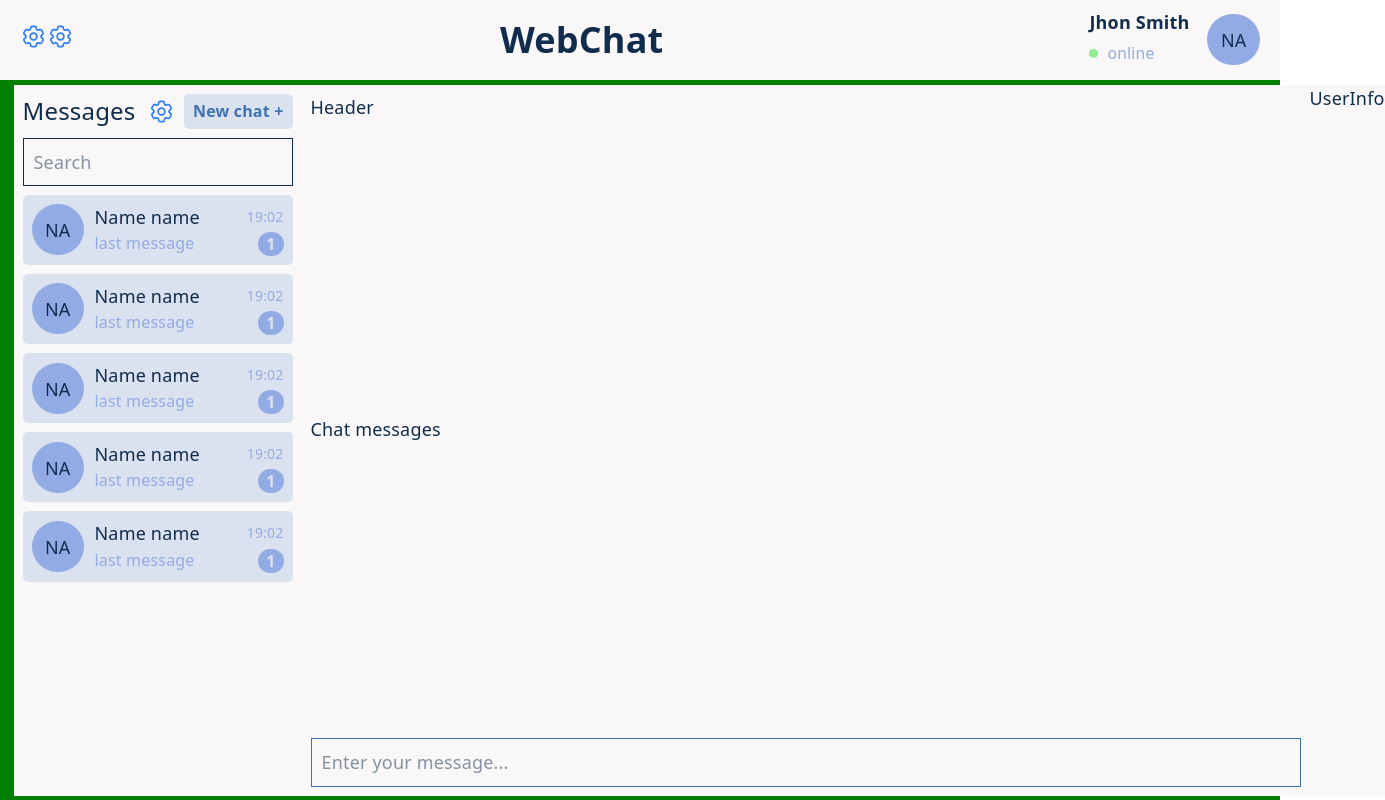
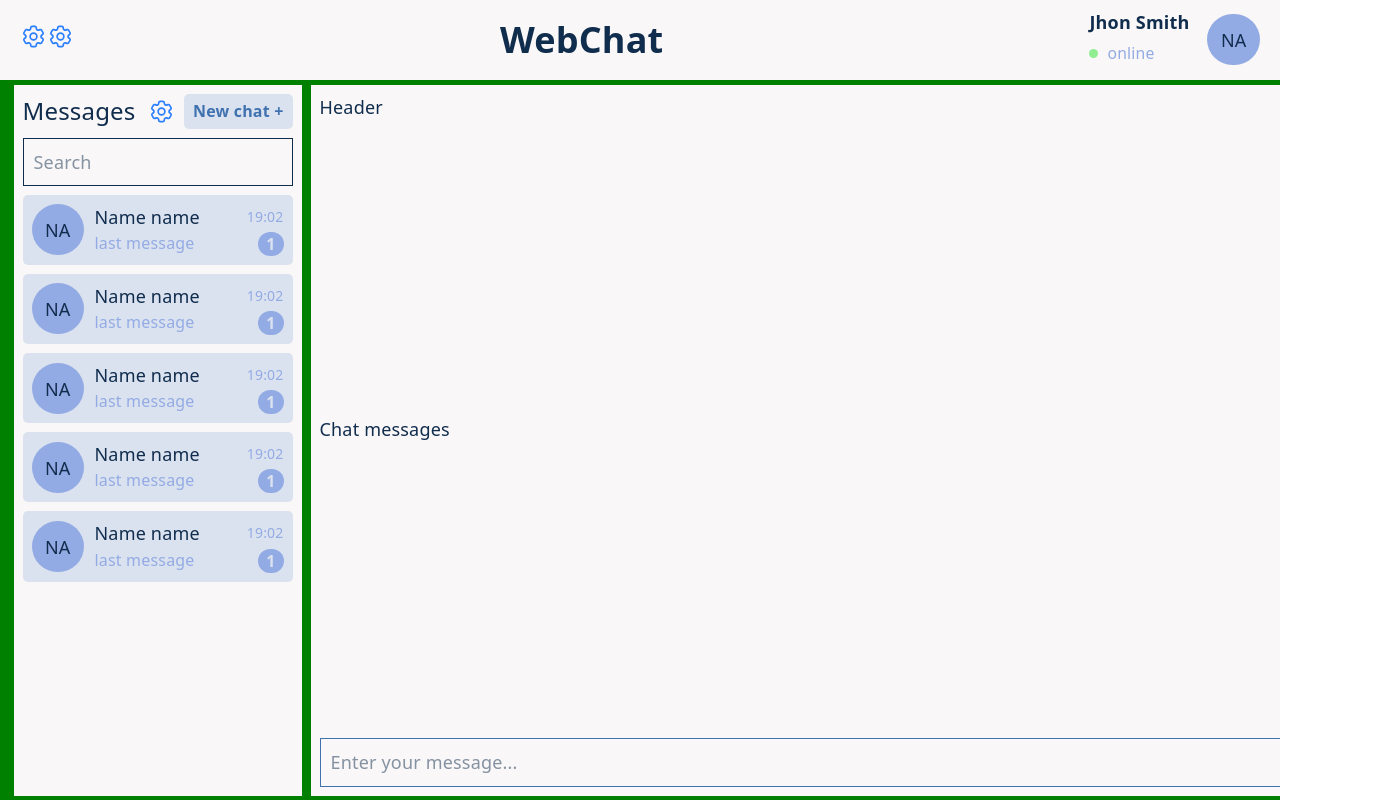
Before and after one commit to Neketobro/WebChat, a React (Vite) app in the folder WebChat/: page / in a window 1280 px wide. Shown: the whole page, 1385 px wide, since content can reach past the window. Built offline with nearby package versions, Linux system fonts and the light colour scheme.

Commit message:
fix layout; add component at right sidebar 'UserInfo'; animation element for close

```diff
--- a/WebChat/src/components/ChatLayout/ChatLayout.tsx
+++ b/WebChat/src/components/ChatLayout/ChatLayout.tsx
@@ -7,7 +7,7 @@ export function ChatLayout() {
   const [chatActive, setChatActive] = useState<boolean>(true);
 
   return (
-    <div className="h-[92vh] flex flex-row justify-between px-3 py-1">
+    <div className="h-[92vh] flex flex-row justify-between px-3 py-1 gap-x-2 overflow-hidden">
       <Sidebar />
       <MainContent />
       {chatActive && <UserInfo />}
--- a/WebChat/src/components/MainContent/MainContent.tsx
+++ b/WebChat/src/components/MainContent/MainContent.tsx
@@ -5,19 +5,17 @@ export function MainContent() {
   const [chatOpen, setChatOpen] = useState<boolean>(true);
 
   return (
-    <div className="bg-(--bg)">
+    <div className="bg-(--bg) w-full min-w-4xl h-full p-2 flex flex-col justify-between">
       {chatOpen ? (
-        <div className="w-full min-w-4xl h-full p-2 flex flex-col justify-between">
+        <>
           <div>Header</div>
           <div>Chat messages</div>
           <div>
             <MessageInput />
           </div>
-        </div>
+        </>
       ) : (
-        <div className="w-full min-w-4xl h-full flex items-center justify-center">
         <p>Please select chat</p>
-        </div>
       )}
     </div>
   );
--- a/WebChat/src/components/UI/Buttons/Button.tsx
+++ b/WebChat/src/components/UI/Buttons/Button.tsx
@@ -2,8 +2,10 @@ import type React from "react";
 
 type ButtonProps = {
   children: React.ReactNode;
+  onClick: () => void
+
 };
 
-export function Button({ children }: ButtonProps) {
-  return <button className="p-1 px-2 bg-(--accent-bg) text-(--accent) text-[16px] font-bold rounded-[5px]">{children ? children : "Click"}</button>;
+export function Button({ children , onClick}: ButtonProps) {
+  return <button onClick={onClick} className="p-1 px-2 bg-(--accent-bg) text-(--accent) text-[16px] font-bold rounded-[5px]">{children ? children : "Click"}</button>;
 }
--- a/WebChat/src/components/UserInfo/UserInfo.tsx
+++ b/WebChat/src/components/UserInfo/UserInfo.tsx
@@ -1,3 +1,16 @@
+import { useState } from "react";
+import { Button } from "../UI";
+
 export function UserInfo() {
-  return <div className="bg-(--bg)">UserInfo</div>;
+  const [isOpen, setOpen] = useState<string>('');
+  const animationClose = () => {
+ setOpen('animate-close');
+  }
+
+  return (
+    <div className={`bg-(--bg) w-140 ${isOpen} overflow-hidden`}>
+      <div>UserInfo</div>
+      <Button onClick={animationClose}>Close</Button>
+    </div>
+  )
 }
--- a/WebChat/src/index.css
+++ b/WebChat/src/index.css
@@ -30,6 +30,21 @@
 
   @media (max-width: 1024px) {
     font-size: 16px;
+  }
+}
+
+@theme {
+  --animate-close: wiggle 2s ease-in-out;
+  @keyframes wiggle {
+    0%,
+    50% {
+      /* width: 400px; */
+      /* transform: translate(200px, 0) */
+    }
+    100% {
+      width: 0px;
+      /* transform: translate(0px, 0) */
+    }
   }
 }
 
```
Lines whose indentation alone changed are shown as unchanged.
